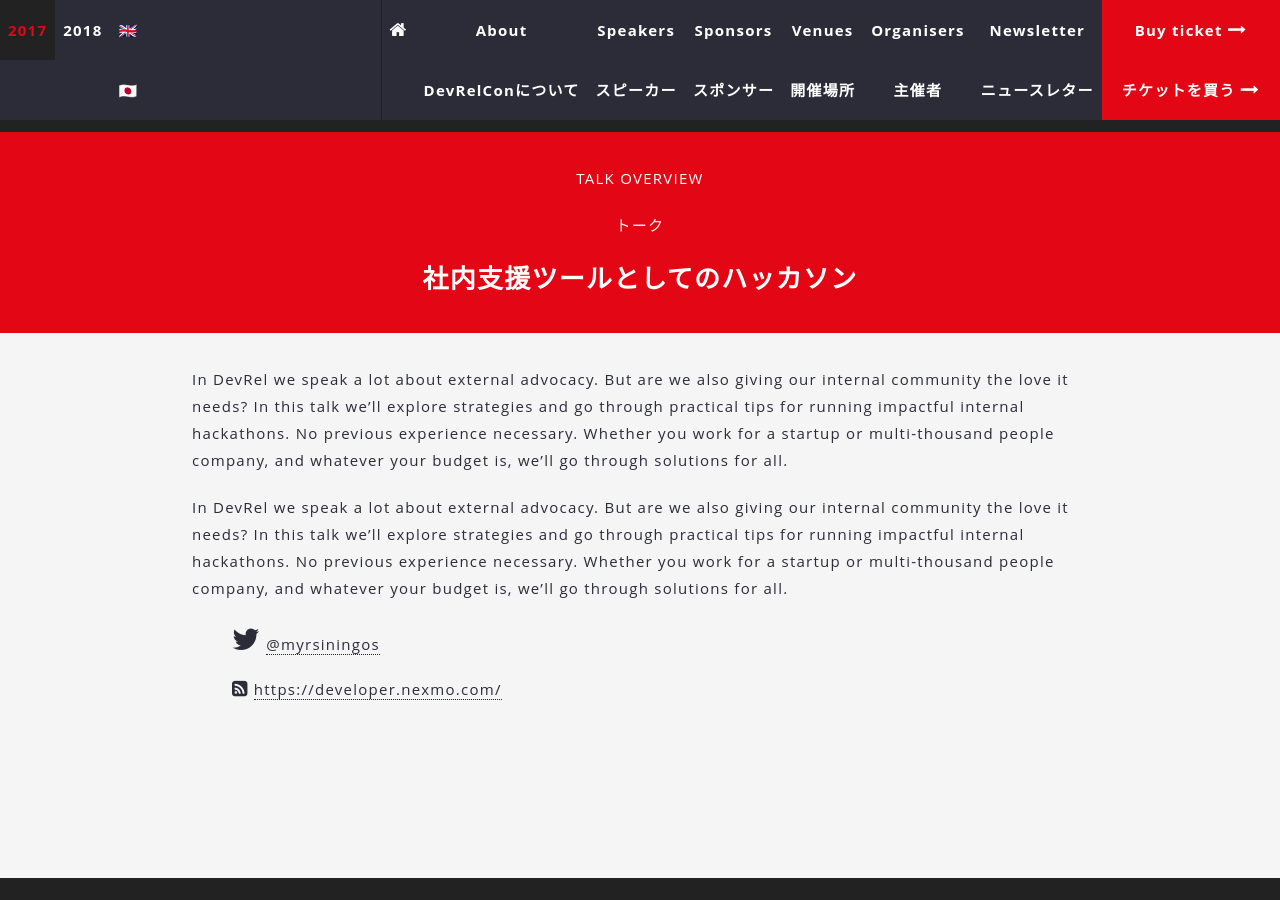
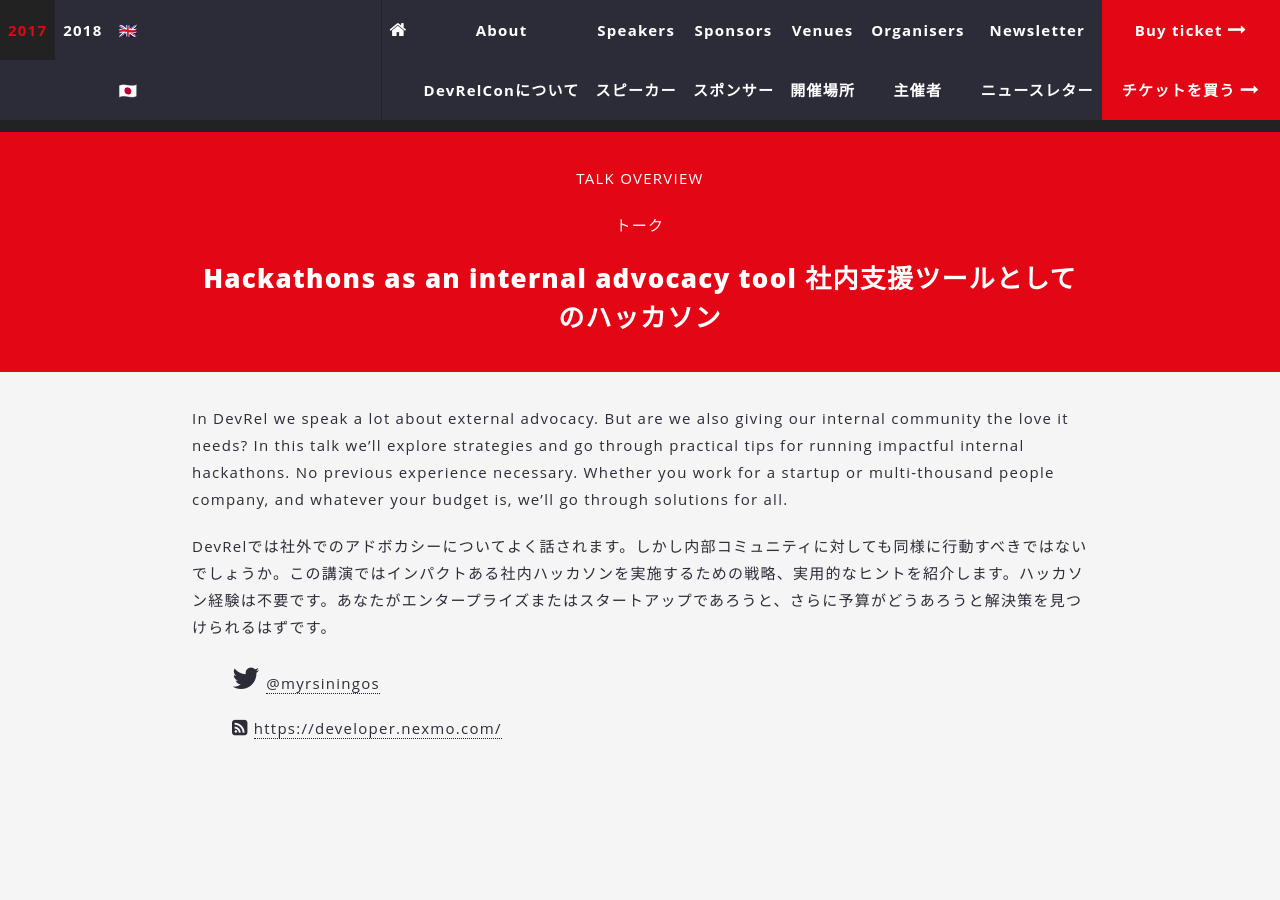
Before and after one commit to DevRelConTokyo2019/devrelcontokyo2019.github.io, a Jekyll site: the page built from speakers/myrsini.md, in a window 1280 px wide and 900 px high, scrolled down 1010 px. Built offline with Jekyll 4.4.1, drawn with Linux system fonts in a browser that asks for light colours; nearby versions of some CDN libraries; comment, search, counter and statistics services are not loaded.

Commit message:
Add translate

```diff
--- a/_data/sessions.yaml
+++ b/_data/sessions.yaml
@@ -20,21 +20,17 @@
       - How GitHub solved their own problems using this strategy with GitHub
       Apps.
     description_ja: >-
-      You can’t throw a party if the front door is blocked. More than 60% of
-      users sign up for a service, bounce during onboarding, and never return.
-      If your company depends on developers, then how they get started, use, and
-      contribute to your communities, libraries, tools, and APIs should be more
-      than just painless. Your onboarding design should be elegant.
+      正面玄関が閉じていたらパーティーは開けません。ユーザの60％以上がサービスに登録後、途中で離脱すると帰ってきません。あなたのサービスが開発者に依存しているならば、彼らがどのようにしてはじめ、使用し、そしてあなたのコミュニティやライブラリ、ツールおよびAPIに貢献するまで苦痛があってはいけません。あなたのユーザ誘導策はエレガントに作られていなければなりません。
 
 
-      In this Talk, you will learn:
+      このトークでの学び：
 
-      - Best practices in designing a stellar first user experience
 
-      - Tools, content, and tactics to maintain user momentum
+      - 優れた開発者体験をデザインするためのベストプラクティス
 
-      - How GitHub solved their own problems using this strategy with GitHub
-      Apps.
+      - ユーザの勢いを維持するためのツール、コンテンツおよび戦術
+
+      - GitHubがGitHub Appsにおいてこの戦略をどう使用して、独自の問題をどう解決したか
     people: ''
     translate: ''
     number: ''
@@ -99,12 +95,7 @@
       startup or multi-thousand people company, and whatever your budget is,
       we’ll go through solutions for all.
     description_ja: >-
-      In DevRel we speak a lot about external advocacy. But are we also giving
-      our internal community the love it needs? In this talk we’ll explore
-      strategies and go through practical tips for running impactful internal
-      hackathons. No previous experience necessary. Whether you work for a
-      startup or multi-thousand people company, and whatever your budget is,
-      we’ll go through solutions for all.
+      DevRelでは社外でのアドボカシーについてよく話されます。しかし内部コミュニティに対しても同様に行動すべきではないでしょうか。この講演ではインパクトある社内ハッカソンを実施するための戦略、実用的なヒントを紹介します。ハッカソン経験は不要です。あなたがエンタープライズまたはスタートアップであろうと、さらに予算がどうあろうと解決策を見つけられるはずです。
     people: ''
     translate: ''
     number: ''
--- a/_data/speakers.yaml
+++ b/_data/speakers.yaml
@@ -191,23 +191,10 @@
       this talk, you will be a bit more paranoid, yet more sure than ever before
       you hit that "send" button.
     description_ja: >-
-      Have you ever sent a tweet or email that you regretted sending
-      immediately? Have you ever paused before sending a tweet thinking "What
-      would my CEO thing of this?". Have you ever had to put out a fire because
-      your private email was accidentally forwarded to someone it was not
-      intended for?
-
-
-      Online, things we say live on forever yet still we often post tweets, blog
-      posts, emails without giving them a second thought. When one of these
-      backfires on us is when we need the insights of the field of Public
-      Relations. In this talk, Cristiano Betta, developer advocate at *** will
-      try to give you a set of basic questions that you can ask yourself to
-      prevent you from making the most basic mistakes. Additionally, he will
-      take you through the common practices in dealing with bad actors - those
-      trying to have you make a mistake or say the wrong thing. At the end of
-      this talk, you will be a bit more paranoid, yet more sure than ever before
-      you hit that "send" button.
+      今までに送信したことを後悔したつぶやきやメールがありますか。「CEOは何を考えてるんだ」と思ってツイートする直前に止めた経験がありますか。プライベートなメールが誰かに送られてしまって火消しに躍起になったことがありますか。
+
+
+      オンラインでは私たちの行動は永遠に残りますが、それでも私たちはツイートしたり、ブログの投稿やメールを熟考することなく投稿しています。問題を起こさないためには広報分野における洞察力が必要になります。この講演ではデベロッパーアドボケイトのクリスチャーノが最も基本的で、ミスしないために自分でできる質問をします。さらに失敗を誘うような人たちをどう扱うかについて解説します。この講演の後、あなたはきっと“送信”ボタンを押す前に思慮できる人になっていることでしょう。
     people: ''
     translate: ''
     number: ''
@@ -269,12 +256,7 @@
       startup or multi-thousand people company, and whatever your budget is,
       we’ll go through solutions for all.
     description_ja: >-
-      In DevRel we speak a lot about external advocacy. But are we also giving
-      our internal community the love it needs? In this talk we’ll explore
-      strategies and go through practical tips for running impactful internal
-      hackathons. No previous experience necessary. Whether you work for a
-      startup or multi-thousand people company, and whatever your budget is,
-      we’ll go through solutions for all.
+      DevRelでは社外でのアドボカシーについてよく話されます。しかし内部コミュニティに対しても同様に行動すべきではないでしょうか。この講演ではインパクトある社内ハッカソンを実施するための戦略、実用的なヒントを紹介します。ハッカソン経験は不要です。あなたがエンタープライズまたはスタートアップであろうと、さらに予算がどうあろうと解決策を見つけられるはずです。
     people: ''
     translate: ''
     number: ''
@@ -527,11 +509,9 @@
   session:
     objectId: UPQaTFnot3VrDs6h
     title: >-
-      From Zero to Hero in 7 ~~hours~~ years (and counting). Tales of DevRel
+      From Zero to Hero in 7 <s>hours</s> years (and counting). Tales of DevRel
       Practitioner.
-    title_ja: >-
-      From Zero to Hero in 7 ~~hours~~ years (and counting). Tales of DevRel
-      Practitioner.
+    title_ja: 7<s>時間</s>年でゼロからヒーローに（継続中）。DevRel実施者の歩み
     description_en: >-
       After 7 years in DevRel in JFrog, Baruch knows one thing: in DevRel
       learning never stops. In this talk, he will talk about what he learned
@@ -942,7 +922,7 @@
   session:
     objectId: wXlw8OIrwwI7H47c
     title: Anatomy of a great Developer Portal
-    title_ja: Anatomy of a great Developer Portal
+    title_ja: 優れた開発者ポータルの解体新書
     description_en: >-
       In 2016 Stack Overflow’s Developer Survey had "poor documentation” as the
       2nd largest challenge at work, with only 0.2% less votes than "unrealistic
@@ -1229,9 +1209,7 @@
     title: >-
       Why AI community stay stable for 2 years? "AI" means passion in Japanese
       language.
-    title_ja: >-
-      Why AI community stay stable for 2 years? "AI" means passion in Japanese
-      language.
+    title_ja: なぜAIコミュニティが2年間安定しているのか。「AI」は日本語で愛だからです！
     description_en: >-
       Why does the AI developers community stay stable for two years? Why can
       meetups be held monthly though the operating funds were short from the
@@ -1351,7 +1329,7 @@
   session:
     objectId: YL9jnrrsViKQAjYM
     title: Why Japan Is Naturally Great at DevRel Internationally (US case study)
-    title_ja: Why Japan Is Naturally Great at DevRel Internationally (US case study)
+    title_ja: なぜ日本は国際的にDevRelを得意とするのか（米国のケーススタディより）
     description_en: >-
       RICOH THETA, the world's best selling VR camera, has a vibrant and large
       developer ecosystem in the US with thousands of registered developers
@@ -1485,12 +1463,6 @@
     title: An API Spec driven Developer Experience journey
     title_ja: APIスペック駆動な開発者体験の旅
     description_en: >-
-      # An API Spec driven Developer Experience journey
-
-
-      ----
-
-
       Developer Experience has taken center stage for a lot of API providers,
       with others following suit. In spite of it being an important part of the
       API lifecycle, it has been a tough nut to crack for a lot of API
@@ -1515,35 +1487,13 @@
       creating them and will present an internal case study on how we've used
       that at APIMatic.
     description_ja: >-
-      # An API Spec driven Developer Experience journey
-
-
-      ----
-
-
-      Developer Experience has taken center stage for a lot of API providers,
-      with others following suit. In spite of it being an important part of the
-      API lifecycle, it has been a tough nut to crack for a lot of API
-      providers. The effort, time and cost required to achieve top-notch
-      Developer Experience tend to be a big obstacle, while the various
-      components getting out of sync just adds to the woes.
-
-      With the wide adoption of the API Specification as the single source of
-      truth and the center stage of most API endeavors, it is only fitting for
-      it to be the engine behind fixing the Developer Experience woes of API
-      providers.
-
-      I will walk you through the journey of achieving top-notch Developer
-      Experience by maximizing the use of the API Specifications. First, I will
-      talk about the components that make a Developer Experience great. I'll
-      then walk through the improvements and additions that can be made to API
-      Specifications that leads to great Developer Experience components.
-      Following that, I’ll dive into using the specification to generate Guides,
-      Documentation, SDKs and Code samples, and will compare the different
-      tooling out there that can help you achieve that. Finally, I'll highlight
-      the advantages of automatic generation of these components over manually
-      creating them and will present an internal case study on how we've used
-      that at APIMatic.
+      DX（開発者体験）は多くのAPIプロバイダにおいて中心に据えられた考えになっています。APIライフサイクルの重要な役割にあるにも関わらず、なかなかうまく実施できていないのも事実です。素晴らしいDXを提供するのに必要な工数、時間およびコストは大きな障害になりますが、各APIが統一されていないのは悩みのタネです。
+
+
+      一つの事実として、API
+      Specificationは広く知れ渡っており、殆どのAPIで採用されているのでAPIを使う上での開発者体験を改善するのに役立つでしょう。API
+      Specificationを活用し、素晴らしいDXを提供するための方法を解説します。まずDXを素晴らしいものにする要素について説明します。そしてDXを優れたものに対するためにAPI
+      Specificationの改善と追加を紹介します。さらにその仕様を使ってガイド、ドキュメント、SDKそしてサンプルコードを生成するためのツールを比較します。最後に、手動で作成するよりも、これらのコンポーネントを自動生成することのメリットについてよく知ってもらった上で、APIMaticでどのように使用しているかケーススタディとして紹介します。
     people: ''
     translate: ''
     number: ''
@@ -1799,21 +1749,17 @@
       - How GitHub solved their own problems using this strategy with GitHub
       Apps.
     description_ja: >-
-      You can’t throw a party if the front door is blocked. More than 60% of
-      users sign up for a service, bounce during onboarding, and never return.
-      If your company depends on developers, then how they get started, use, and
-      contribute to your communities, libraries, tools, and APIs should be more
-      than just painless. Your onboarding design should be elegant.
-
-
-      In this Talk, you will learn:
-
-      - Best practices in designing a stellar first user experience
-
-      - Tools, content, and tactics to maintain user momentum
-
-      - How GitHub solved their own problems using this strategy with GitHub
-      Apps.
+      正面玄関が閉じていたらパーティーは開けません。ユーザの60％以上がサービスに登録後、途中で離脱すると帰ってきません。あなたのサービスが開発者に依存しているならば、彼らがどのようにしてはじめ、使用し、そしてあなたのコミュニティやライブラリ、ツールおよびAPIに貢献するまで苦痛があってはいけません。あなたのユーザ誘導策はエレガントに作られていなければなりません。
+
+
+      このトークでの学び：
+
+
+      - 優れた開発者体験をデザインするためのベストプラクティス
+
+      - ユーザの勢いを維持するためのツール、コンテンツおよび戦術
+
+      - GitHubがGitHub Appsにおいてこの戦略をどう使用して、独自の問題をどう解決したか
     people: ''
     translate: ''
     number: ''
--- a/_includes/speaker.html
+++ b/_includes/speaker.html
@@ -30,7 +30,7 @@
       <p class="speaker-info lang en">TALK OVERVIEW</p>
       <p class="speaker-info lang ja">トーク</p>
       <h1>
-        <strong class="lang en">{{ speaker.session.title_en }}</strong>
+        <strong class="lang en">{{ speaker.session.title }}</strong>
         <strong class="lang ja">{{ speaker.session.title_ja }}</strong>
       </h1>
     </div>
```
